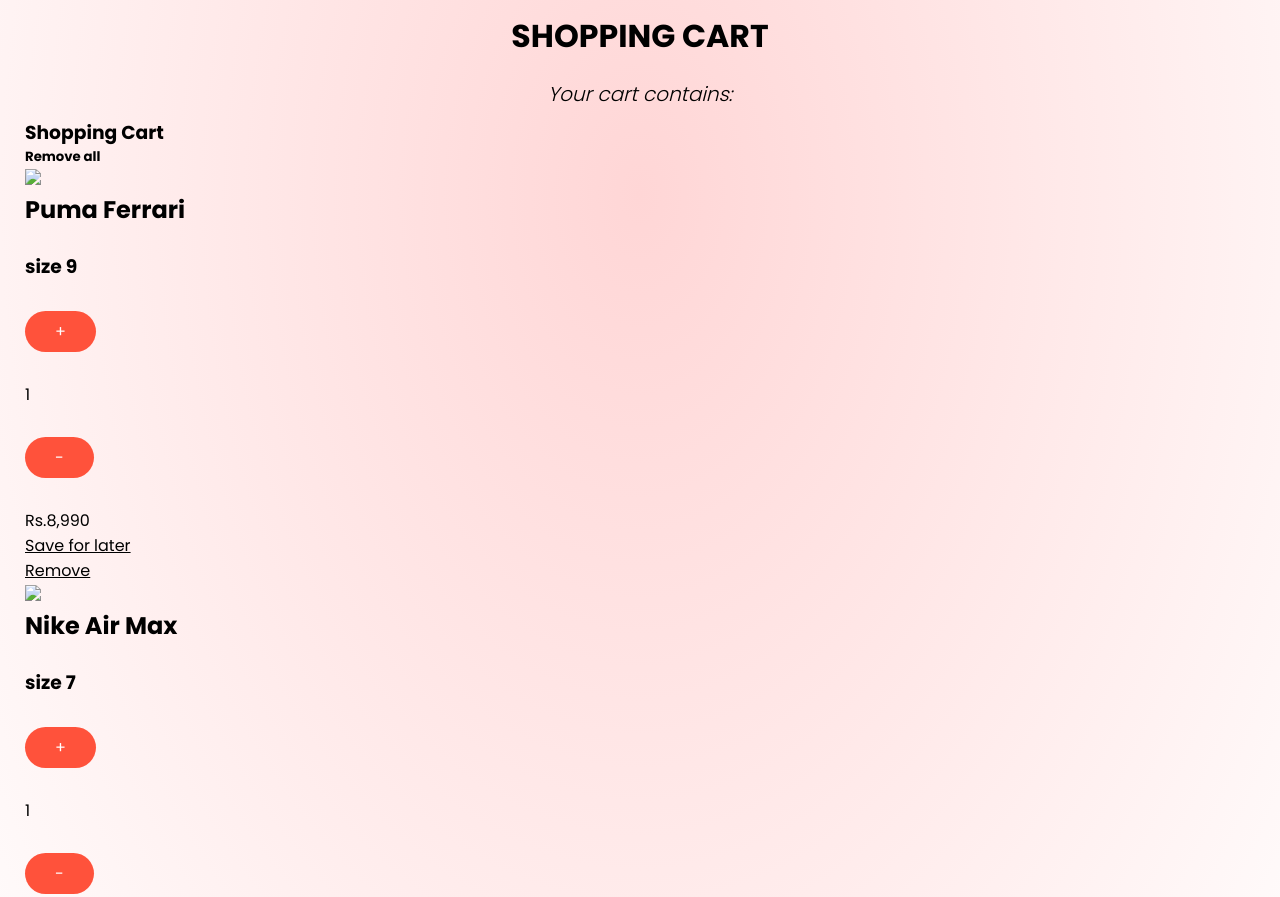
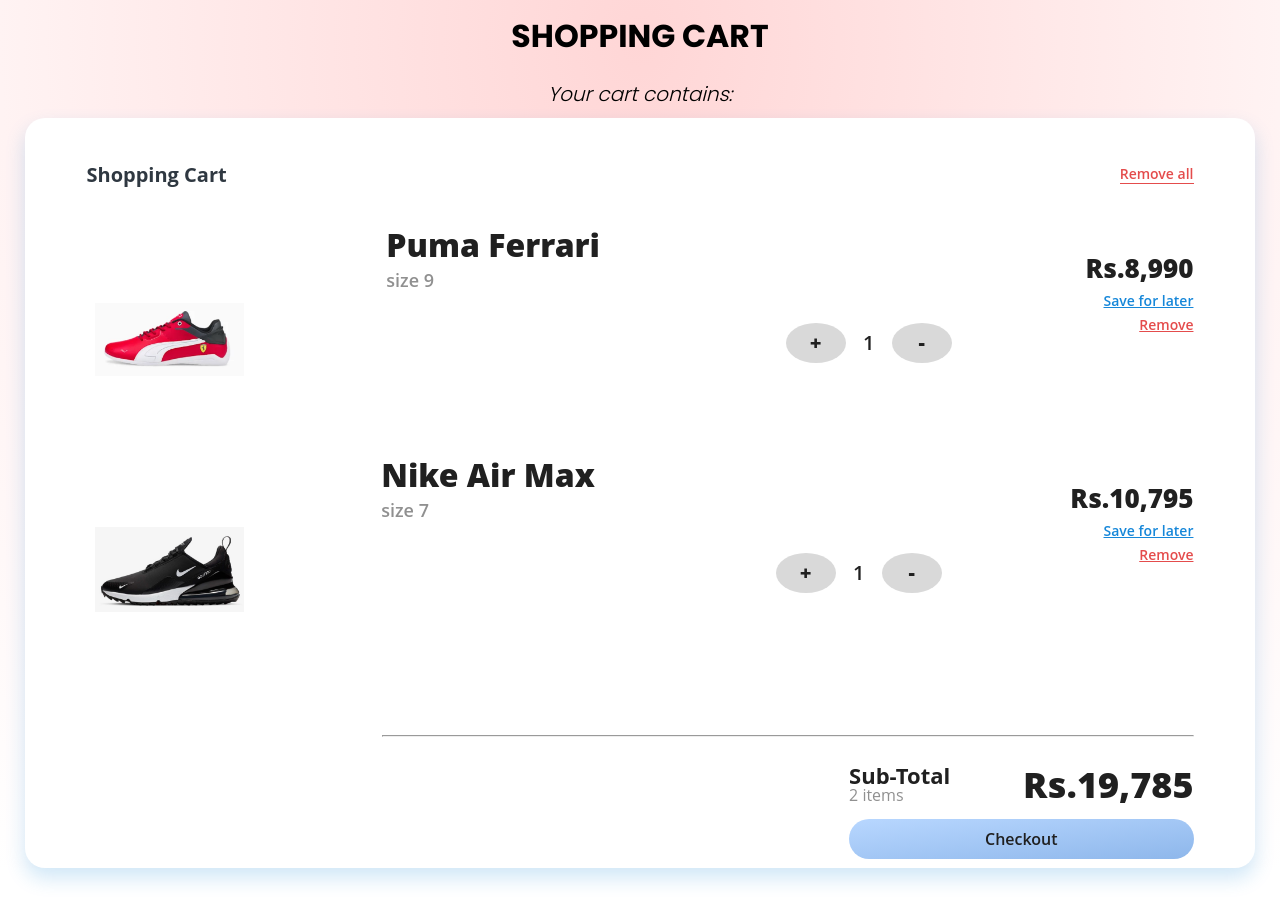
Before and after one commit to vittesha/SoleFul, a plain HTML site: page cart.html in a window 1280 px wide. Shown: the part 786-1683 px from the top of the page. Drawn offline with Linux system fonts and the light colour scheme; files whose address does not match are found by name; a web font is replaced by a local one.

Commit message:
Add files via upload

```diff
--- a/style.css
+++ b/style.css
@@ -1,3 +1,4 @@
+
 * {
     margin: 0;
     padding: 0;
@@ -15,15 +16,7 @@
     align-items: center;
     padding: 20px;
 }
-.btn {
-    display: inline-block;
-    background-color: #ff523b;
-    color:#fff;
-    margin: 30px 0;
-    padding:20px 30px;
-    border-radius: 30px;
-    transition: background 0.5s;
-}
+
 nav {
     flex: 1;
     text-align: right;
@@ -45,15 +38,8 @@
 }
 
 p {
-
     color: #555;
 }
-img {
-    max-width: 100%;
-    height: auto;
-    width: auto\9; /* ie8 */
-}
-
 
 .container {
     max-width: 1300px;
@@ -186,6 +172,7 @@
 
 .col-3 img {
     width: 100%;
+
 }
 
 .small-container {
@@ -194,14 +181,174 @@
     padding-left: 25px;
     padding-right: 25px;
 }
-.footer{
-    background-color:#e36111;
-    margin:0;
-    padding:0;
-    max-width: 100%;
-    height: auto;
-    width: auto\9; /* ie8 */
-    float:none;
-    overflow:auto;
 
+.CartContainer{
+	height: 750px;
+	background-color: #ffffff;
+    border-radius: 20px;
+    box-shadow: 0px 10px 20px #1687d933;
 }
+
+.Header{
+	margin: auto;
+	width: 90%;
+	height: 15%;
+	display: flex;
+	justify-content: space-between;
+	align-items: center;
+}
+
+.Heading{
+	font-size: 20px;
+	font-family: 'Open Sans';
+	font-weight: 700;
+	color: #2F3841;
+}
+
+.Action{
+	font-size: 14px;
+	font-family: 'Open Sans';
+	font-weight: 600;
+	color: #E44C4C;
+	cursor: pointer;
+	border-bottom: 1px solid #E44C4C;
+}
+
+.Cart-Items{
+	margin: auto;
+	width: 90%;
+	height: 30%;
+	display: flex;
+	justify-content: space-between;
+	align-items: center;
+}
+.image-box{
+	width: 15%;
+	text-align: center;
+}
+.about{
+	height: 100%;
+	width: 24%;
+}
+.title{
+	padding-top: 10px;
+	line-height: 10px;
+	font-size: 32px;
+	font-family: 'Open Sans';
+	font-weight: 800;
+	color: #202020;
+}
+.subtitle{
+	line-height: 10px;
+	font-size: 18px;
+	font-family: 'Open Sans';
+	font-weight: 600;
+	color: #909090;
+}
+
+.counter{
+	width: 15%;
+	display: flex;
+	justify-content: space-between;
+	align-items: center;
+}
+.btn{
+	width: 40px;
+	height: 40px;
+	border-radius: 50%;
+	background-color: #d9d9d9;
+	display: flex;
+	justify-content: center;
+	align-items: center;
+	font-size: 20px;
+	font-family: 'Open Sans';
+	font-weight: 900;
+	color: #202020;
+	cursor: pointer;
+}
+.count{
+	font-size: 20px;
+	font-family: 'Open Sans';
+	font-weight: 600;
+	color: #202020;
+}
+
+.prices{
+	height: 100%;
+	text-align: right;
+}
+.amount{
+	padding-top: 20px;
+	font-size: 26px;
+	font-family: 'Open Sans';
+	font-weight: 800;
+	color: #202020;
+}
+.save{
+	padding-top: 5px;
+	font-size: 14px;
+	font-family: 'Open Sans';
+	font-weight: 600;
+	color: #1687d9;
+	cursor: pointer;
+}
+.remove{
+	padding-top: 5px;
+	font-size: 14px;
+	font-family: 'Open Sans';
+	font-weight: 600;
+	color: #E44C4C;
+	cursor: pointer;
+}
+
+.pad{
+	margin-top: 5px;
+}
+
+hr{
+	width: 66%;
+	float: right;
+	margin-right: 5%;
+}
+.checkout{
+	float: right;
+	margin-right: 5%;
+	width: 28%;
+}
+.total{
+	width: 100%;
+	display: flex;
+	justify-content: space-between;
+}
+.Subtotal{
+	font-size: 22px;
+	font-family: 'Open Sans';
+	font-weight: 700;
+	color: #202020;
+}
+.items{
+	font-size: 16px;
+	font-family: 'Open Sans';
+	font-weight: 500;
+	color: #909090;
+	line-height: 10px;
+}
+.total-amount{
+	font-size: 36px;
+	font-family: 'Open Sans';
+	font-weight: 900;
+	color: #202020;
+}
+.button{
+	margin-top: 10px;
+	width: 100%;
+	height: 40px;
+	border: none;
+	background: linear-gradient(to bottom right, #B8D7FF, #8EB7EB);
+	border-radius: 20px;
+	cursor: pointer;
+	font-size: 16px;
+	font-family: 'Open Sans';
+	font-weight: 600;
+	color: #202020;
+}
```
Also changed, not shown: air_max.jpg (added), puma.jpg (added).
